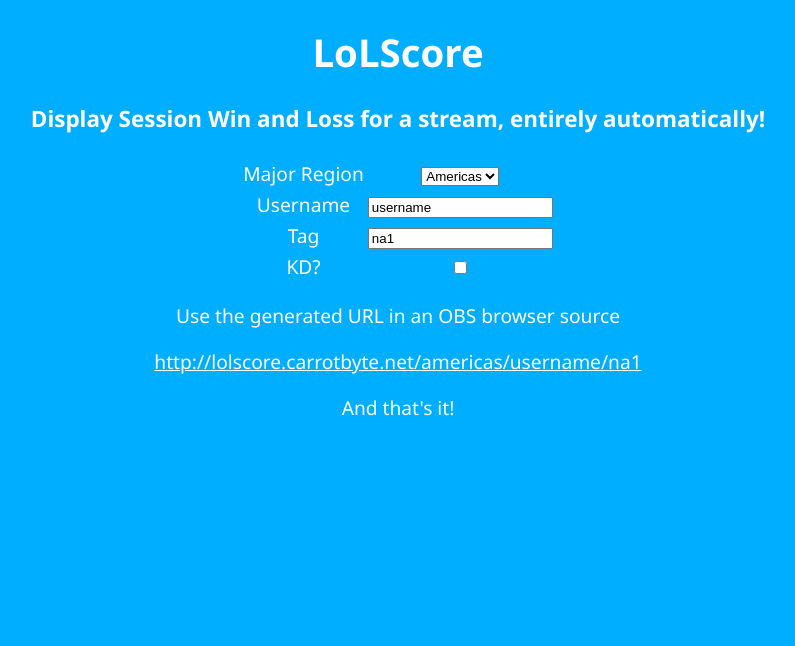
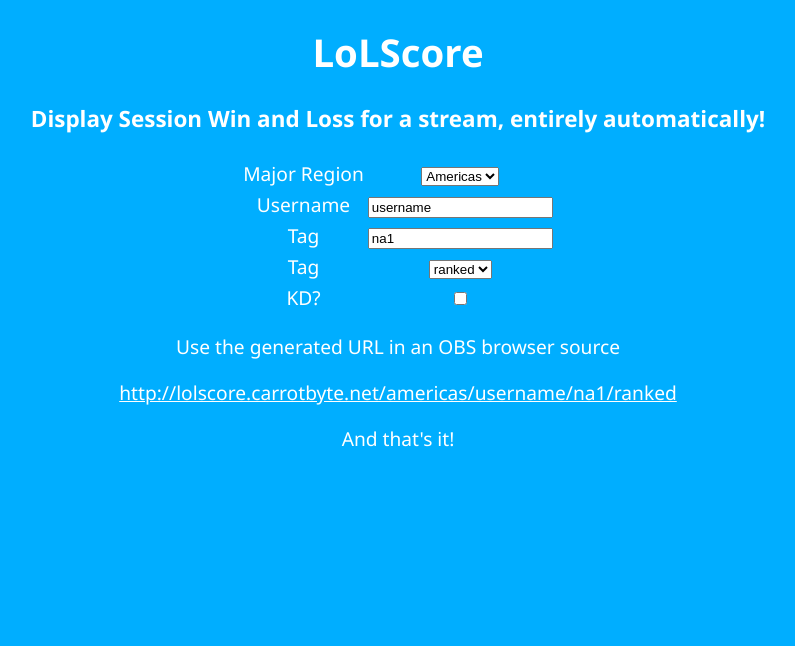
Before and after one commit to bunnycou/LoLScore, a Flask app: page / in a window 1280 px wide. Shown: the top 646 px of the page, without its empty margins (242-1037 px from the left). Run offline with Flask 3, Linux system fonts and the light colour scheme.

Commit message:
updated to support aram and norms

```diff
--- a/app.py
+++ b/app.py
@@ -4,17 +4,28 @@
 
 app = Flask(__name__)
 
-@app.route("/<region>/<user>/<tag>")
-def userWL(region, user, tag):
-    #return f"<p>{RiotApiNA.matches(RiotApiNA.getpuuid(user, tag))[0]}</p>"
-    #return f"<p>{RiotApiNA.getWL(user,tag)}</p>"
-    win, loss, kills, deaths = getWLKD(region, user, tag)
+@app.route("/<region>/<user>/<tag>") # legacy/shorthand
+def rankedWL(region, user, tag):
+    print(f"Returning ranked WL for {user}#{tag}")
+    win, loss, kills, deaths = getWLKD(region.lower(), user.lower(), tag.lower(), "ranked")
     return render_template("score.html", win=win, loss=loss)
 
-@app.route("/<region>/<user>/<tag>/kd")
-def userWLKD(region, user, tag):
-    win, loss, kills, deaths = getWLKD(region, user, tag)
-    #return f"<p>{win}W {loss}L {kills}K {deaths}D</p>"
+@app.route("/<region>/<user>/<tag>/kd") # legacy/shorthand
+def rankedWLWLKD(region, user, tag):
+    print(f"Returning ranked WLKD for {user}#{tag}")
+    win, loss, kills, deaths = getWLKD(region.lower(), user.lower(), tag.lower(), "ranked")
+    return render_template("scorekd.html", win=win, loss=loss, kills=kills, deaths=deaths)
+
+@app.route("/<region>/<user>/<tag>/<gameType>") # for aram and norms (supports ranked)
+def otherWL(region, user, tag, gameType):
+    print(f"Returning {gameType} WL for {user}#{tag}")
+    win, loss, kills, deaths = getWLKD(region.lower(), user.lower(), tag.lower(), gameType.lower())
+    return render_template("scorekd.html", win=win, loss=loss, kills=kills, deaths=deaths)
+
+@app.route("/<region>/<user>/<tag>/<gameType>/kd") # for aram and norms (supports ranked)
+def otherWLKD(region, user, tag, gameType):
+    print(f"Returning {gameType} WLKD for {user}#{tag}")
+    win, loss, kills, deaths = getWLKD(region.lower(), user.lower(), tag.lower(), gameType.lower())
     return render_template("scorekd.html", win=win, loss=loss, kills=kills, deaths=deaths)
 
 @app.route("/")
--- a/templates/index.html
+++ b/templates/index.html
@@ -49,7 +49,7 @@
                             <label for="region">Major Region</label>
                         </td>
                         <td>
-                            <select name="region">
+                            <select name="region" class="input">
                                 <option value="americas">Americas</option>
                                 <option value="europe">Europe</option>
                                 <option value="asia">Asia</option>
@@ -62,7 +62,7 @@
                             <label for="name">Username</label>
                         </td>
                         <td>
-                            <input type="text" name="name" value="username"/>
+                            <input type="text" name="name" value="username" class="input"/>
                         </td>
                     </tr>
                     <tr>
@@ -70,7 +70,19 @@
                             <label for="tag">Tag</label>
                         </td>
                         <td>
-                            <input name="tag" value="na1" type="text" maxlength="5"/>
+                            <input name="tag" value="na1" type="text" maxlength="5" class="input"/>
+                        </td>
+                    </tr>
+                    <tr>
+                        <td>
+                            <label for="mode">Tag</label>
+                        </td>
+                        <td>
+                            <select name="mode" class="input">
+                                <option value="ranked">ranked</option>
+                                <option value="normal">normal</option>
+                                <option value="aram">aram</option>
+                            </select>
                         </td>
                     </tr>
                     <tr>
@@ -78,7 +90,7 @@
                             <label for="kd">KD?</label>
                         </td>
                         <td>
-                            <input type="checkbox" name="kd"/>
+                            <input type="checkbox" name="kd" class="input"/>
                         </td>
                     </tr>
                 </table>
@@ -94,19 +106,18 @@
         </div>
 
         <script>
-            Array.from(document.getElementsByTagName("input")).forEach(element => {
+            Array.from(document.getElementsByClassName("input")).forEach(element => {
                 element.addEventListener("input", updateURL)
-            });
-
-            document.getElementsByName("region")[0].addEventListener("change", updateURL)
+            })
 
             function updateURL() {
                 let region = document.getElementsByName("region")[0].value;
                 let username = document.getElementsByName("name")[0].value;
                 let tag = document.getElementsByName("tag")[0].value;
+                let mode = document.getElementsByName("mode")[0].value;
                 let kd = document.getElementsByName("kd")[0].checked;
 
-                let url = `http://lolscore.carrotbyte.net/${region}/${username}/${tag}`
+                let url = `http://lolscore.carrotbyte.net/${region}/${username}/${tag}/${mode}`
 
                 if (kd) { url += "/kd"}
 
```
Also changed, not shown: api.py (+22 -10 lines).
